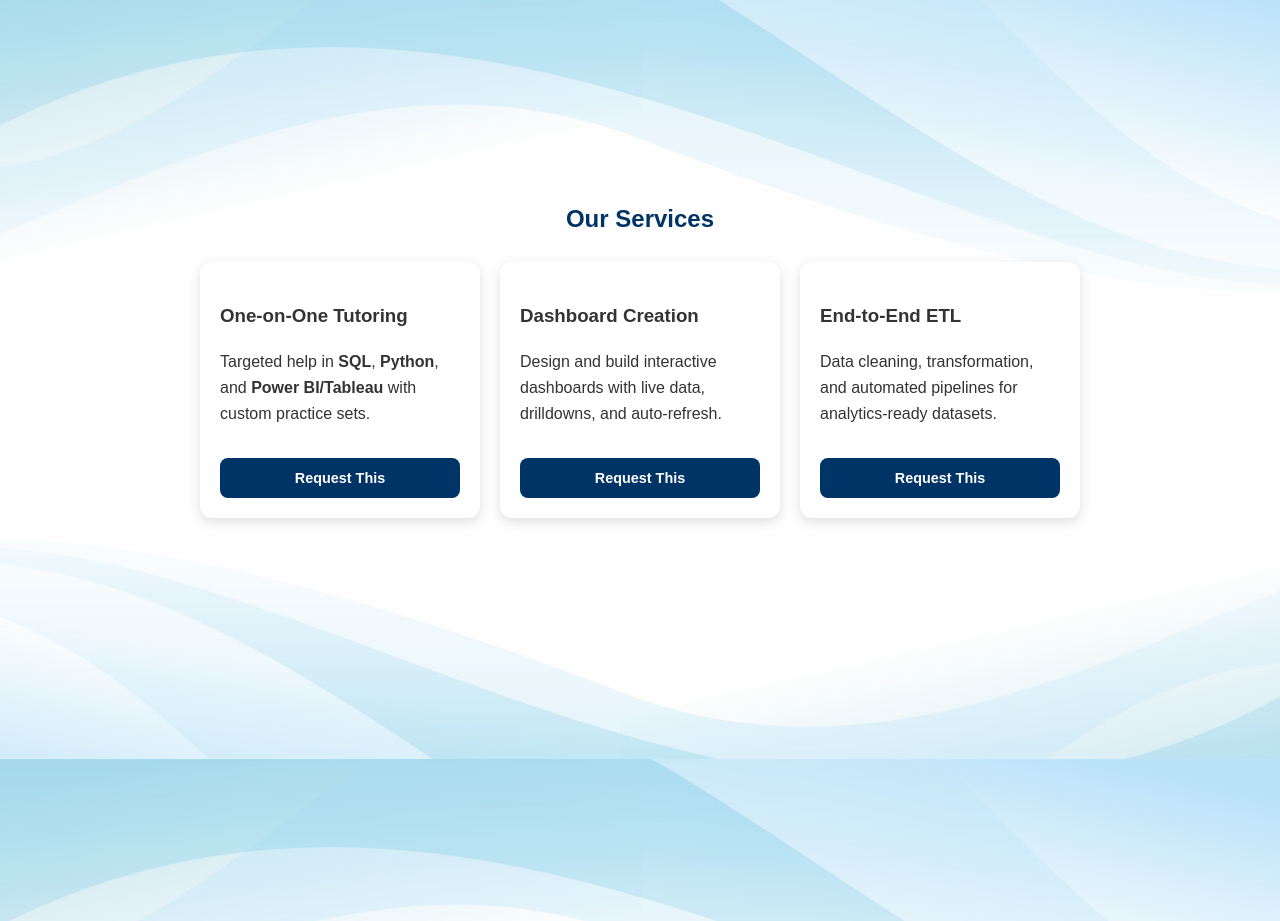
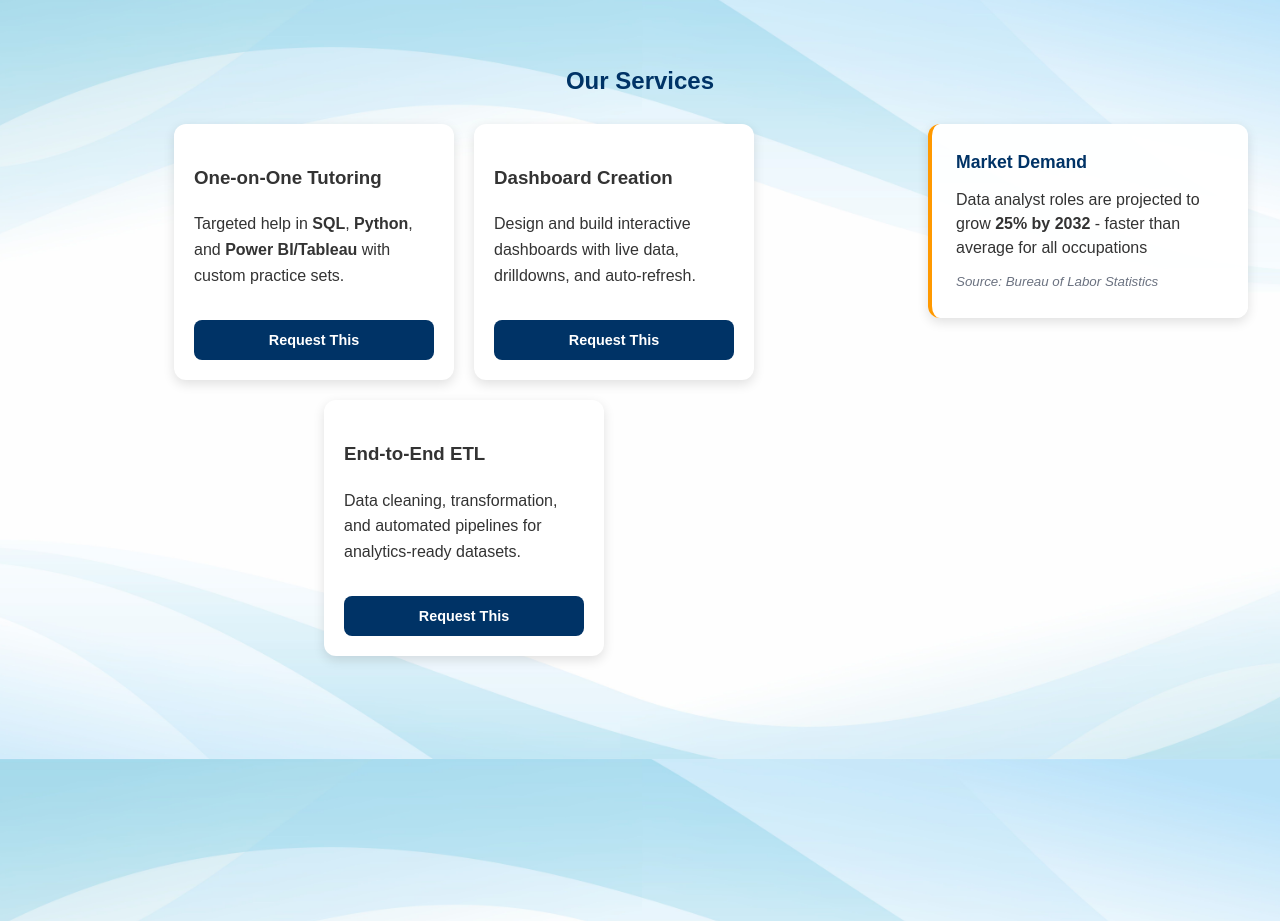
Before and after one commit to sruthim08/INFO6150-Assignments, a plain HTML site: page Assignment-1/index.html in a window 1280 px wide. Shown: the part 901-1822 px from the top of the page. Drawn offline with Linux system fonts and the light colour scheme.

Commit message:
added aside css

```diff
--- a/Assignment-1/index.html
+++ b/Assignment-1/index.html
@@ -66,14 +66,14 @@
           </article>
         </div>
 
-        <!-- Required Semantic Aside
-        <aside class="promo" aria-label="Upcoming workshop">
-          <h4>Upcoming Workshop 🎓</h4>
-          <p><strong>Data Viz in 60 Minutes</strong> — free mini-class this weekend.</p>
-          <a href="#resources">Get Details →</a>
-        </aside>-->
-      </div>
-    </section>
+        <!-- Required Semantic Aside -->
+    <aside class="industry-insight" aria-label="Industry growth information">
+      <h4>Market Demand</h4>
+      <p>Data analyst roles are projected to grow <strong>25% by 2032</strong> - faster than average for all occupations</p>
+      <small>Source: Bureau of Labor Statistics</small>
+    </aside>
+  </div>
+</section>
 
     <!-- Pricing Table (required Table tag) -->
     <section id="pricing" class="pricing" aria-label="Pricing">
--- a/Assignment-1/style.css
+++ b/Assignment-1/style.css
@@ -259,16 +259,18 @@ section {
 }
 
 .services-layout {
-  display: flex;
-  flex-direction: column;
-  align-items: center;
-  gap: 1.5rem;
+  display: grid;
+  grid-template-columns: 1fr 320px; /* Main content and aside */
+  gap: 2rem;
+  align-items: start;
+  max-width: 1400px;
+  margin: 0 auto;
 }
 
 .service-boxes{display:flex;
     justify-content:center;
     gap:20px;flex-wrap:wrap;
-    max-width: 900px;
+
 }
 
 .service-card{background:var(--card);
@@ -282,6 +284,33 @@ section {
 
 .service-card:hover{transform:translateY(-6px)}
 
+.industry-insight {
+  background: rgba(255, 255, 255, 0.95);
+  padding: 1.5rem;
+  border-radius: 12px;
+  box-shadow: 0 4px 12px rgba(0, 0, 0, 0.12);
+  border-left: 4px solid var(--accent);
+  height: fit-content; /* Prevents it from stretching */
+  position: sticky;
+  top: 100px; /* Keeps it visible when scrolling */
+}
+
+.industry-insight h4 {
+  color: var(--brand);
+  margin: 0 0 0.75rem;
+  font-size: 1.1rem;
+}
+
+.industry-insight p {
+  margin: 0 0 0.5rem;
+  line-height: 1.5;
+  color: var(--ink);
+}
+
+.industry-insight small {
+  color: var(--muted);
+  font-style: italic;
+}
 
 
 /* ===== Pricing (Table) ===== */
@@ -600,3 +629,16 @@ figure .btn-secondary:hover {
     height: 20px;
   }
 }
+
+@media (max-width: 1024px) {
+  .services-layout {
+    grid-template-columns: 1fr;
+    gap: 1.5rem;
+  }
+
+  .industry-insight {
+    position: static;
+    max-width: 500px;
+    margin: 0 auto;
+  }
+}
```
